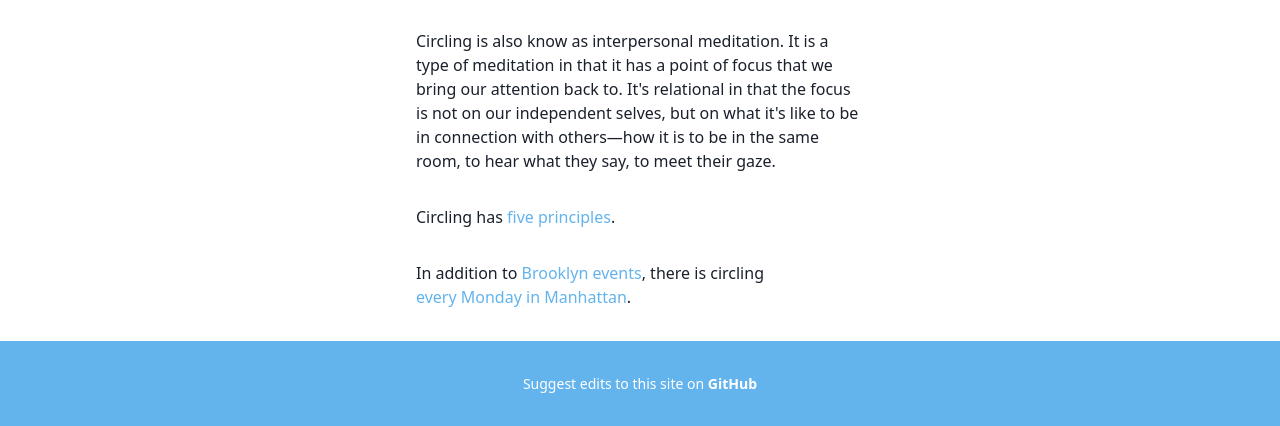
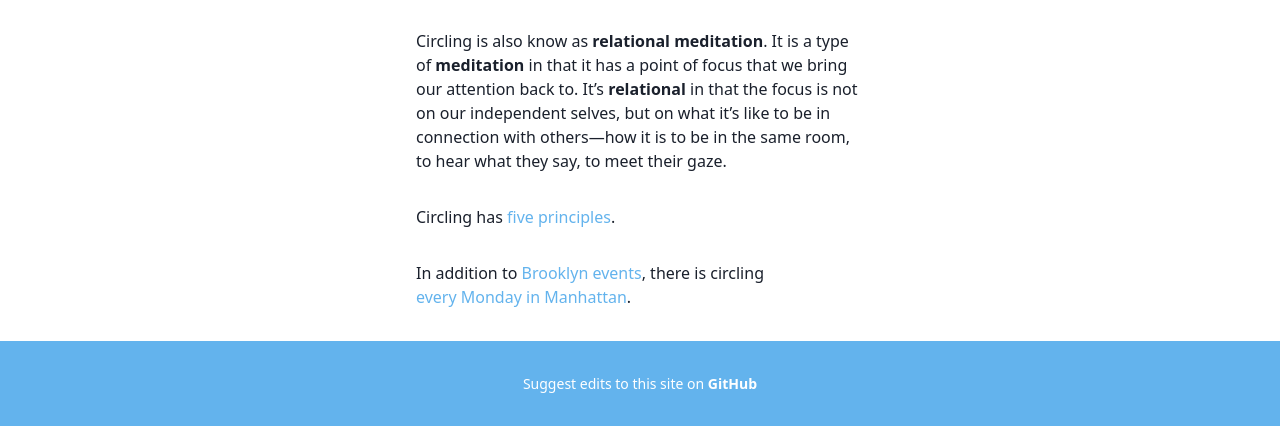
Before and after one commit to lorensr/authentic-brooklyn, a Gatsby site: page / in a window 1280 px wide. Shown: the part 748-1174 px from the top of the page. Built offline with nearby package versions, Linux system fonts and the light colour scheme; Gatsby itself is replaced by a stand-in of ours.

Commit message:
Interpersonal -> relational

```diff
--- a/src/pages/index.js
+++ b/src/pages/index.js
@@ -41,7 +41,7 @@ function IndexPage() {
 
           <p className="mb-8">
             {`AR games are group activities (pairs, small groups, large group)
-            for practicing noticing and sharing what's going on inside ourselves. `}
+            for practicing noticing and sharing what’s going on inside ourselves. `}
             <a
               className="text-blue-400 whitespace-no-wrap"
               href="https://gumroad.com/l/AR-Games"
@@ -56,12 +56,12 @@ function IndexPage() {
           <h2 className="text-center text-3xl my-8 p-3">Circling</h2>
 
           <p className="mb-8">
-            Circling is also know as interpersonal meditation. It is a type of
-            meditation in that it has a point of focus that we bring our
-            attention back to. It's relational in that the focus is not on our
-            independent selves, but on what it's like to be in connection with
-            others—how it is to be in the same room, to hear what they say, to
-            meet their gaze.
+            Circling is also know as <b>relational meditation</b>. It is a type
+            of <b>meditation</b> in that it has a point of focus that we bring
+            our attention back to. It’s <b>relational</b> in that the focus is
+            not on our independent selves, but on what it’s like to be in
+            connection with others—how it is to be in the same room, to hear
+            what they say, to meet their gaze.
           </p>
 
           <p className="mb-8">
```
